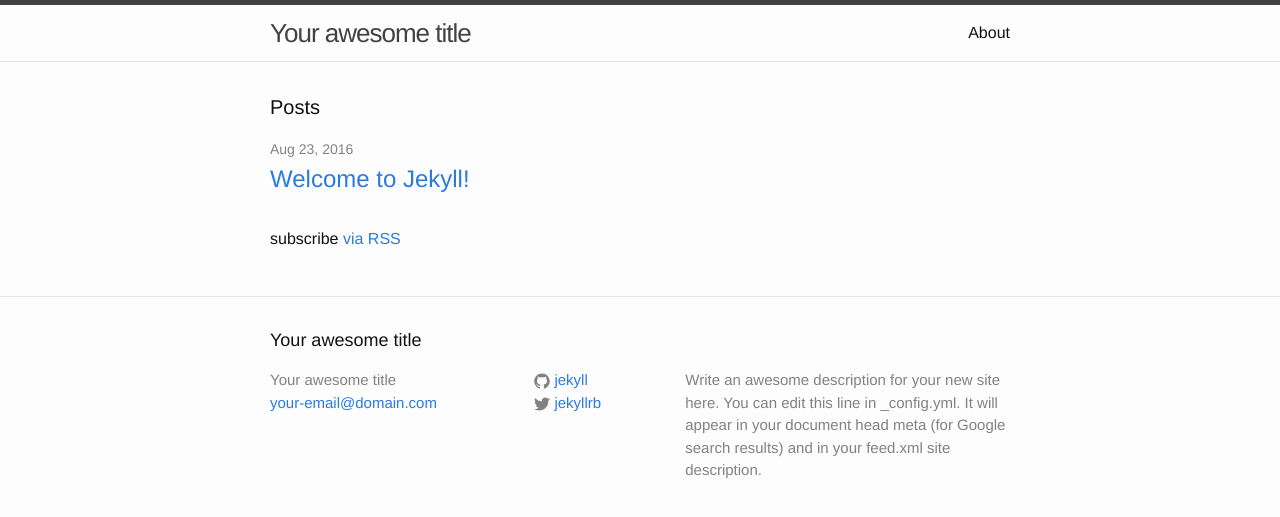
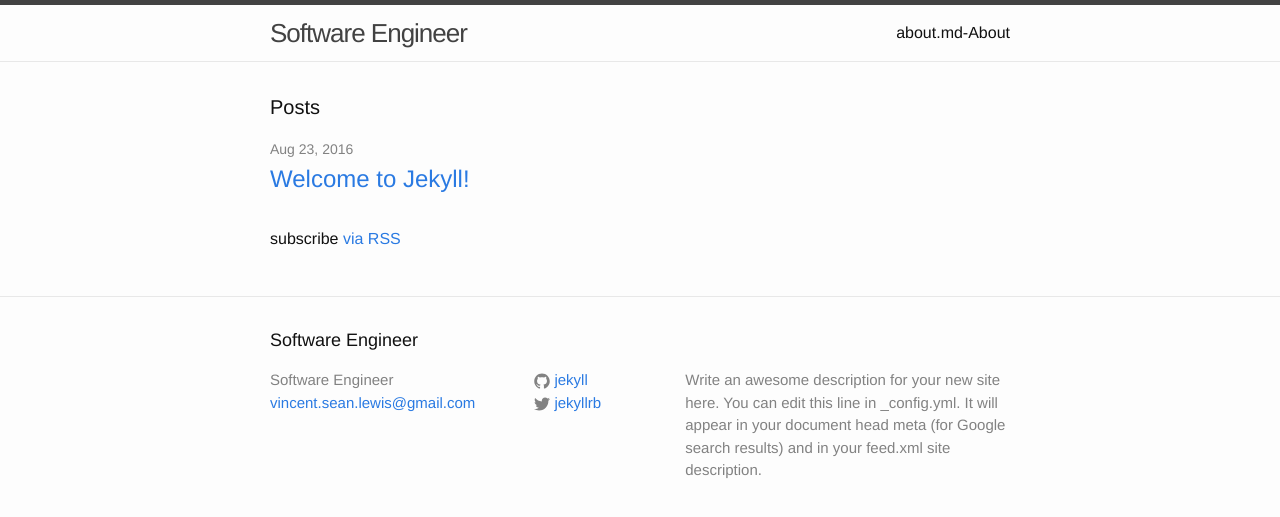
Before and after one commit to vlewisGH/vlewisGH.github.io, a Jekyll site: the page built from index.html, in a window 1280 px wide. Shown: the top 517 px of the page. Built offline with Jekyll 4.4.1, drawn with Linux system fonts in a browser that asks for light colours.

Commit message:
changed title to professional title, and added my name

```diff
--- a/_config.yml
+++ b/_config.yml
@@ -6,8 +6,9 @@
 # 'jekyll serve'. If you change this file, please restart the server process.
 
 # Site settings
-title: Your awesome title
-email: your-email@domain.com
+name: Vincent Lewis
+title: Software Engineer
+email: vincent.sean.lewis@gmail.com
 description: > # this means to ignore newlines until "baseurl:"
   Write an awesome description for your new site here. You can edit this
   line in _config.yml. It will appear in your document head meta (for
--- a/_includes/header.html
+++ b/_includes/header.html
@@ -16,7 +16,7 @@
       <div class="trigger">
         {% for my_page in site.pages %}
           {% if my_page.title %}
-          <a class="page-link" href="{{ my_page.url | prepend: site.baseurl }}">{{ my_page.title }}</a>
+          <a class="page-link" href="{{ my_page.url | prepend: site.baseurl }}">{{ my_page.name }}-{{my_page.title}}</a>
           {% endif %}
         {% endfor %}
       </div>
```
